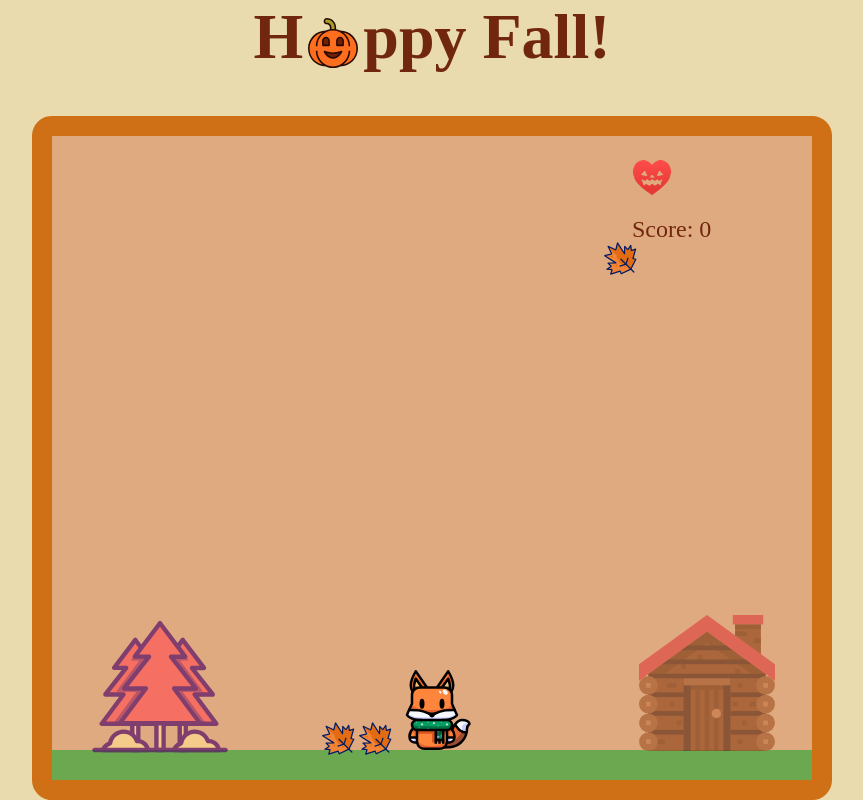
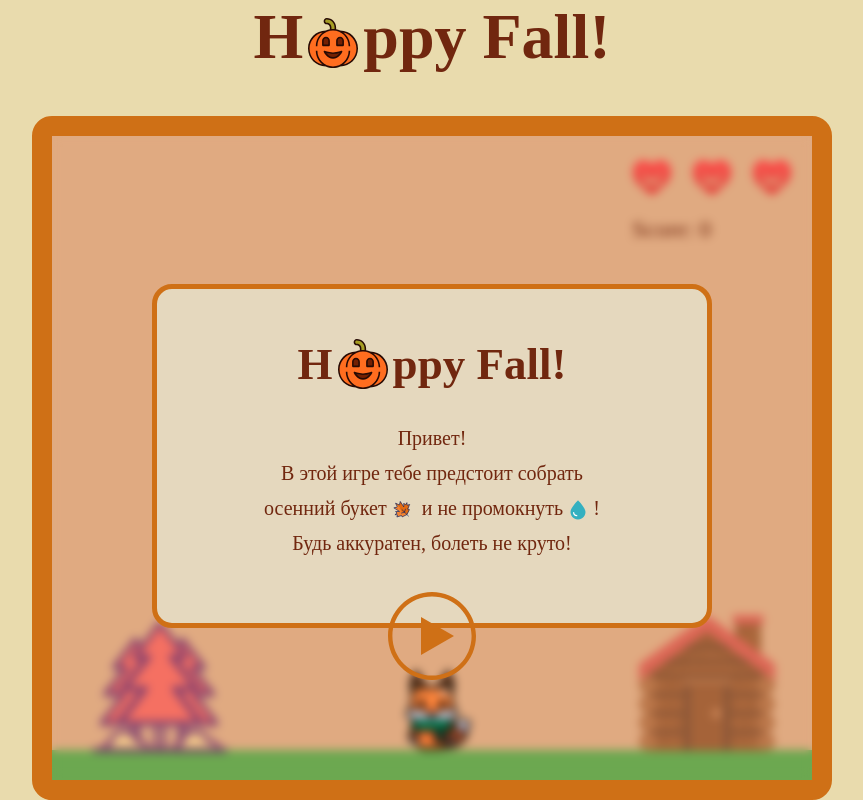
Before and after one commit to assavr/random-game, a website: page random-game/index.html in a window 1280 px wide. Shown: the whole page, without its empty margins (208-1071 px from the left). Drawn offline with Linux system fonts and the light colour scheme.

Commit message:
fear: add hello modal and function startGame

```diff
--- a/random-game/index.html
+++ b/random-game/index.html
@@ -5,22 +5,38 @@
     <meta name="viewport" content="width=device-width, initial-scale=1.0" />
     <link rel="stylesheet" href="./src/style/normalize.css" />
     <link rel="stylesheet" href="./src/style/style.css" />
-    <link
-      rel="icon"
-      href="./src/img/leaf.svg"
-      type="image/svg+xml"
-    />
+    <link rel="icon" href="./src/img/leaf.svg" type="image/svg+xml" />
     <title>Happy Fall</title>
   </head>
   <body>
-    <h1 class="title">H<span><img class="title-pumpkin" src="./src/img/pumpkin.svg" alt=""></span>ppy Fall!</h1>
+    <h1 class="title">
+      H<span
+        ><img class="title-pumpkin" src="./src/img/pumpkin.svg" alt="" /></span
+      >ppy Fall!
+    </h1>
     <div class="canvas">
       <div class="hp__block">
-        <img class="hp" src="./src/img/hp-transformed.png" alt="health points">
-        <img class="hp" src="./src/img/hp-transformed.png" alt="health points">
-        <img class="hp" src="./src/img/hp-transformed.png" alt="health points">
+        <img
+          class="hp"
+          src="./src/img/hp-transformed.png"
+          alt="health points"
+        />
+        <img
+          class="hp"
+          src="./src/img/hp-transformed.png"
+          alt="health points"
+        />
+        <img
+          class="hp"
+          src="./src/img/hp-transformed.png"
+          alt="health points"
+        />
       </div>
-      <div class="div-score"><span class="span-score">Score: <span class="score-points">0</span> </span></div>
+      <div class="div-score">
+        <span class="span-score"
+          >Score: <span class="score-points">0</span>
+        </span>
+      </div>
       <div class="leaves"></div>
       <div class="dead-line"></div>
       <div class="catcher">
@@ -30,10 +46,20 @@
         <img src="./src/img/house.svg" alt="" class="house__img" />
       </div>
       <div class="tree">
-        <img src="./src/img/firs.svg" alt="tree pic">
+        <img src="./src/img/firs.svg" alt="tree pic" />
       </div>
-    </div>
-
+      <div class="modal-hello">
+        <div class="modal-hello__content">
+            <h2>H<span
+              ><img class="title-pumpkin" src="./src/img/pumpkin.svg" alt="" /></span
+            >ppy Fall!</h2>
+            <p class="modal-hello__game-description">
+              Привет!<br> В этой игре тебе предстоит собрать осенний букет<span ><img class="span__img-leaf" src="./src/img/leaf.svg" alt="leaf" width="20px"></span> и не промокнуть<span ><img class="span__img-drop" src="./src/img/drop.svg" alt="drop" width="20px"></span>! Будь аккуратен, болеть не круто!
+            </p>
+            <button class="button__play-game"><img src="./src/img/play-game.svg" alt=""></button>
+        </div>
+        <!-- <button class="play"></button> -->
+      </div>
     </div>
     <script src="./src/js/index.js"></script>
   </body>
--- a/random-game/src/js/index.js
+++ b/random-game/src/js/index.js
@@ -1,9 +1,13 @@
 const catcher = document.querySelector('.catcher');
-const catcherBottom = parseInt(window.getComputedStyle(catcher).getPropertyValue('bottom'));
+const catcherBottom = parseInt(
+  window.getComputedStyle(catcher).getPropertyValue('bottom'),
+);
 const hpImage = document.querySelectorAll('.hp');
 const leaves = document.querySelector('.leaves');
 const scorePoint = document.querySelector('.score-points');
-let catcherLeft = parseInt(window.getComputedStyle(catcher).getPropertyValue('left'));
+let catcherLeft = parseInt(
+  window.getComputedStyle(catcher).getPropertyValue('left'),
+);
 let hp = 3;
 let score = 0;
 
@@ -57,7 +61,6 @@ function generateLeaves() {
         alert('Game over! Your score is:' + ` ${score}`);
         location.reload();
       }
-
     }
     leafBottom -= 5;
     leaf.style.bottom = leafBottom + 'px';
@@ -67,5 +70,13 @@ function generateLeaves() {
   let leafTimeout = setTimeout(generateLeaves, 2000);
 }
 
-generateLeaves();
+const buttonPlay = document.querySelector('.button__play-game');
+const modalHello = document.querySelector('.modal-hello');
+buttonPlay.addEventListener('click', startGame);
+
+function startGame() {
+  modalHello.style.display = 'none';
+  generateLeaves();
+}
+// generateLeaves();
 document.addEventListener('keydown', control);
--- a/random-game/src/style/style.css
+++ b/random-game/src/style/style.css
@@ -12,6 +12,14 @@ body {
   justify-content: center;
 }
 
+button {
+  background-color: transparent;
+  border: none;
+  cursor: pointer;
+}
+h2 {
+  margin: 0;
+}
 .title {
   font-size: 4em;
   margin-top: 0;
@@ -98,3 +106,45 @@ body {
   z-index: 11;
   background-image: url(../img/leaf.svg);
 }
+
+.modal-hello {
+  position: relative;
+  z-index: 100;
+  margin-top: -110px;
+  padding: 150px 100px;
+  width: 100%;
+  height: 100%;
+  backdrop-filter: blur(5px);
+}
+
+.modal-hello__content {
+  background-color: #e5d8be;
+  border: 5px solid #cf7016;
+  border-radius: 20px;
+  width: 100%;
+  height: 100%;
+  padding: 50px 90px;
+  text-align: center;
+  vertical-align: middle;
+  font-size: 30px;
+}
+
+.modal-hello__game-description {
+  margin: 30px 0;
+  font-size: 20px;
+  line-height: 35px;
+}
+.span__img-leaf,
+.span__img-drop {
+  margin: 0 5px;
+  margin-bottom: -5px;
+}
+.button__play-game {
+  width: 100px;
+}
+.button__play-game img {
+  width: 100%;
+}
+.none {
+  display: none;
+}
```
Also changed, not shown: random-game/src/img/drop.svg (added), random-game/src/img/play-game.svg (added).
